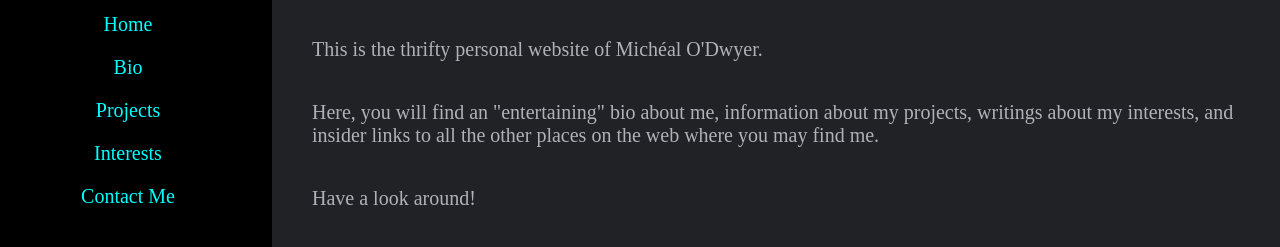
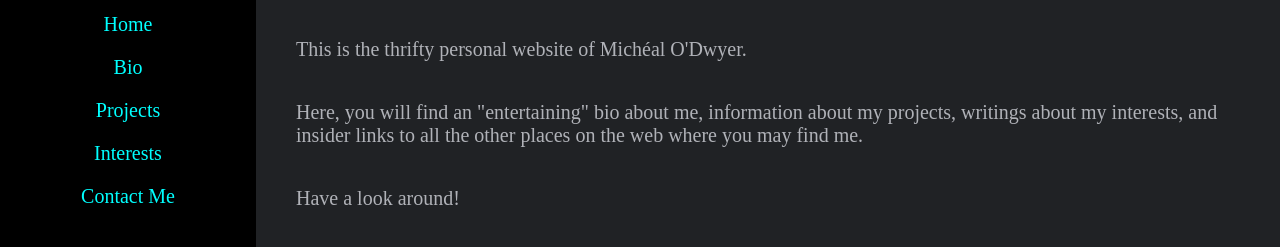
Before and after one commit to michealodwyer26/michealodwyer26.github.io, a plain HTML site: page index.html in a window 1280 px wide. Shown: the part 147-394 px from the top of the page. Drawn offline with Linux system fonts and the light colour scheme; a web font is replaced by a local one.

Commit message:
changes to stylesheet: fixed nav grid placement.

```diff
--- a/style.css
+++ b/style.css
@@ -13,7 +13,6 @@ body {
 	font-size: 1.25em;
 	margin: 0 auto;
 	color: #B0B2B8;
-	padding-left: 1em;
 }
 
 header {
@@ -118,9 +117,9 @@ li a:hover {
 		display: grid;
 		grid-template-columns: 20% 80%;
 		grid-template-rows: auto;
-		grid-template-areas: "top-left top-right"
-		"middle-left middle-right"
-		"bottom-left bottom-right";
+		grid-template-areas: "nav top-right"
+		"nav middle-right"
+		"nav bottom-right";
 	}
 
 	header {
@@ -134,4 +133,7 @@ li a:hover {
 	footer {
 		grid-area: bottom-right
 	}
+	nav {
+		grid-area: nav;
+	}
 }
```
Also changed, not shown: 1 other file.
